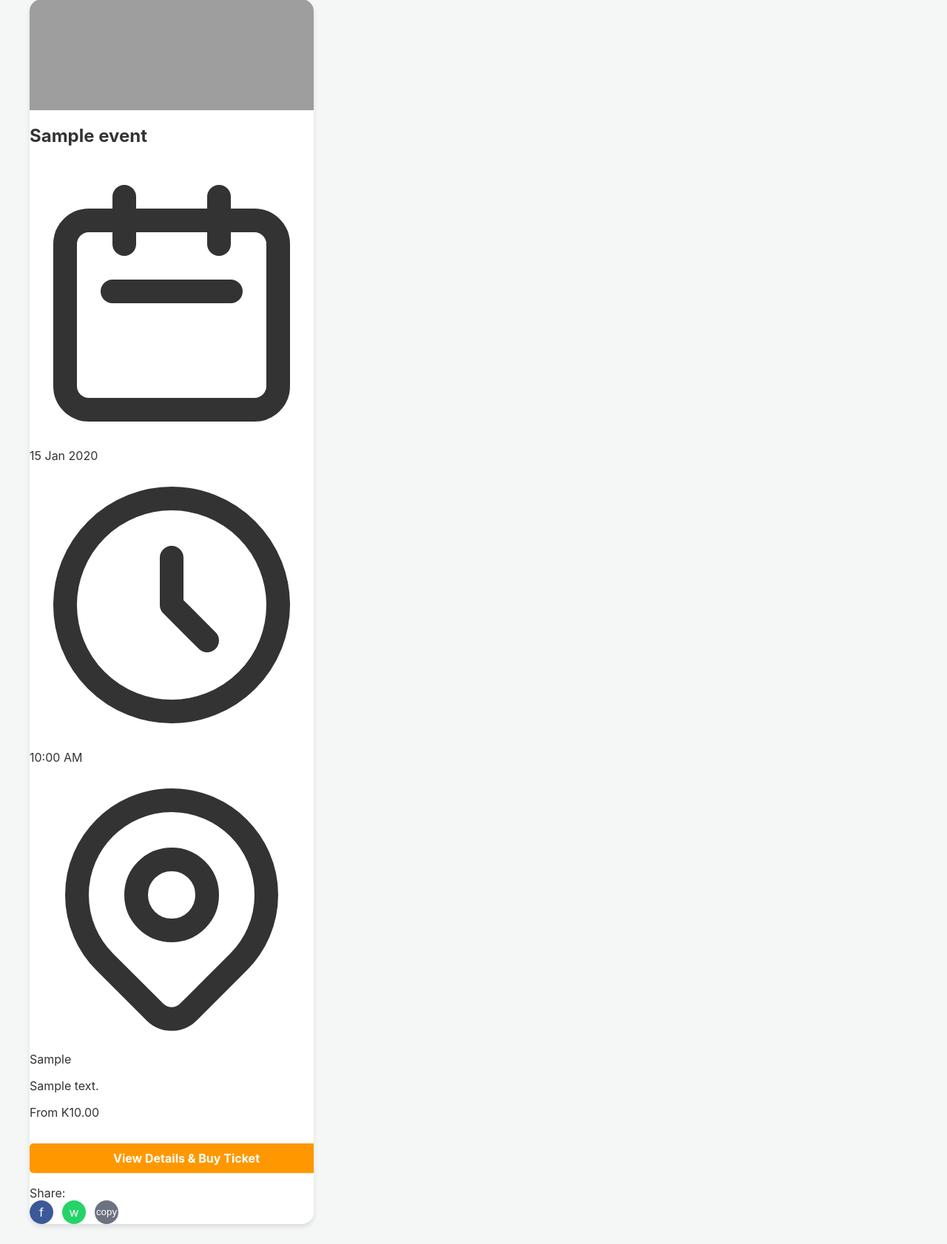
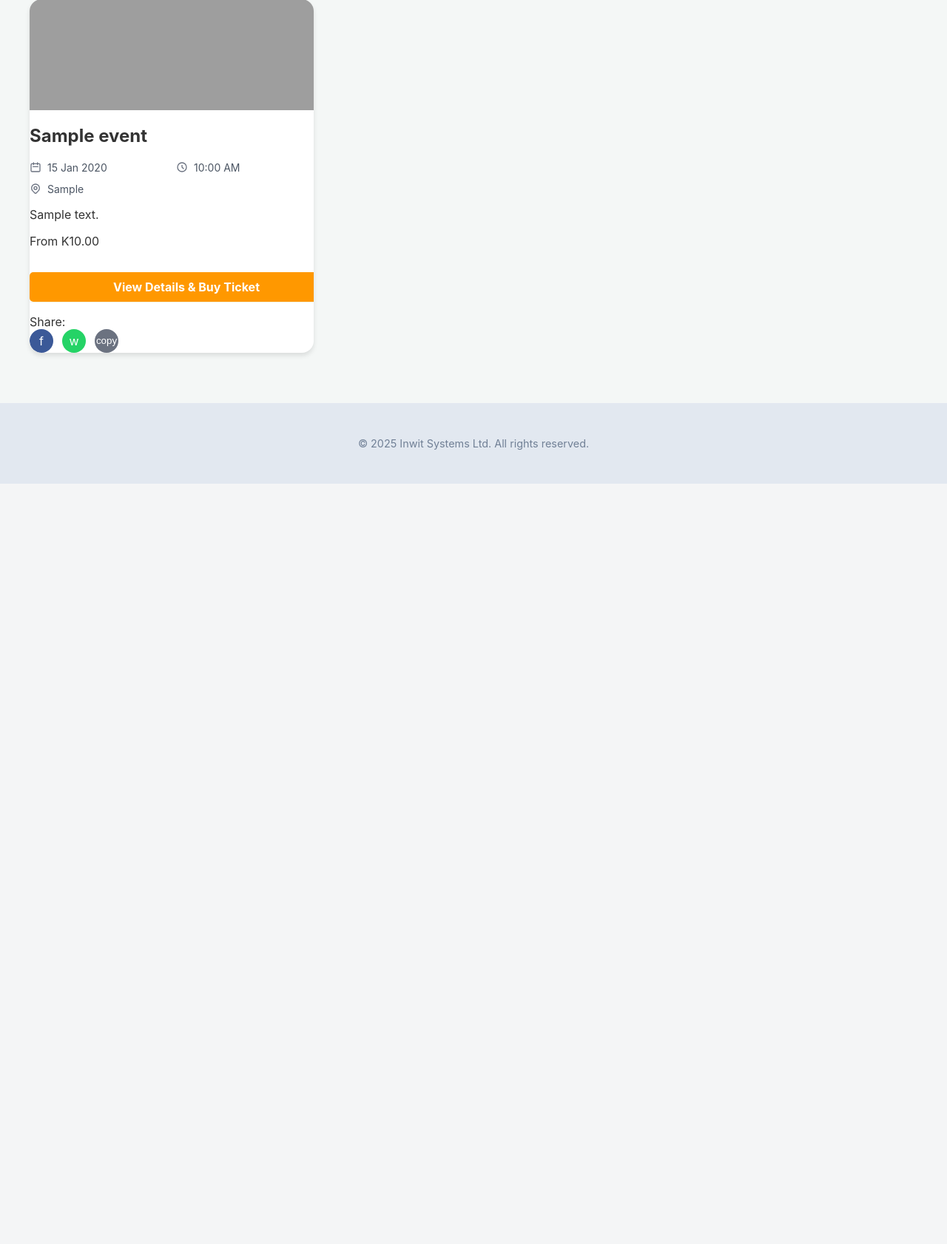
Before and after one commit to Plightin/inwit-tix-app, a Flask app: page / in a window 1280 px wide. Shown: the part 202-1884 px from the top of the page at 74% size. After the commit the page ends 856 px from the top, so only its background shows below. Run offline with Flask 3, Linux system fonts and the light colour scheme; tables that the repository leaves empty hold one stand-in row (values such as "Sample post"); grey boxes are pictures that could not be loaded.

Commit message:
Update index.html

```diff
--- a/templates/index.html
+++ b/templates/index.html
@@ -1,6 +1,31 @@
 {% extends 'layout.html' %}
 {% block title %}Upcoming Events{% endblock %}
 {% block content %}
+
+<!-- NEW: Added a style block to fix the event meta layout -->
+<style>
+    .event-meta {
+        display: grid;
+        grid-template-columns: repeat(2, 1fr);
+        gap: 0.75rem;
+        margin-top: 0.75rem;
+        margin-bottom: 1rem;
+    }
+    .meta-item {
+        display: flex;
+        align-items: center;
+        gap: 0.5rem;
+        font-size: 0.875rem;
+        color: #4b5563; /* text-gray-600 */
+    }
+    .meta-icon {
+        width: 1rem;  /* 16px */
+        height: 1rem; /* 16px */
+        flex-shrink: 0;
+        color: #6b7280; /* text-gray-500 */
+    }
+</style>
+
     <h1 style="font-size: 2.5rem; font-weight: 800; color: #1f2937; margin-bottom: 2rem; text-align: center;">Upcoming Events</h1>
     <div class="event-grid">
         {% for event in events %}
@@ -11,7 +36,7 @@
                 <div class="card-content">
                     <h2 class="card-title">{{ event.name }}</h2>
 
-                    <!-- UPDATED: Improved styling for event details -->
+                    <!-- This block now has the correct styling applied from the style tag above -->
                     <div class="event-meta">
                         <div class="meta-item">
                             <svg xmlns="http://www.w3.org/2000/svg" class="meta-icon" fill="none" viewBox="0 0 24 24" stroke="currentColor"><path stroke-linecap="round" stroke-linejoin="round" stroke-width="2" d="M8 7V3m8 4V3m-9 8h10M5 21h14a2 2 0 002-2V7a2 2 0 00-2-2H5a2 2 0 00-2 2v12a2 2 0 002 2z" /></svg>
```
